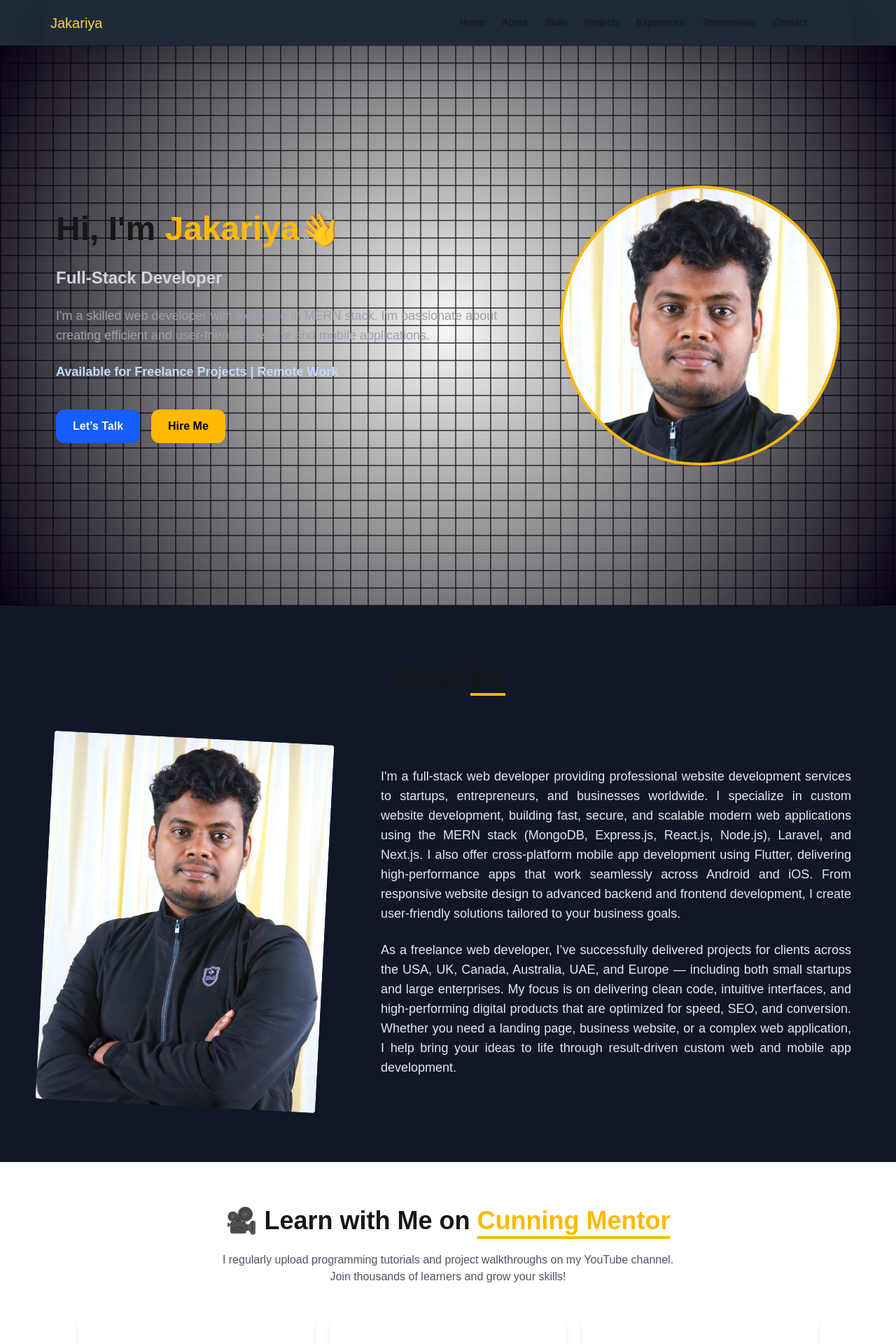
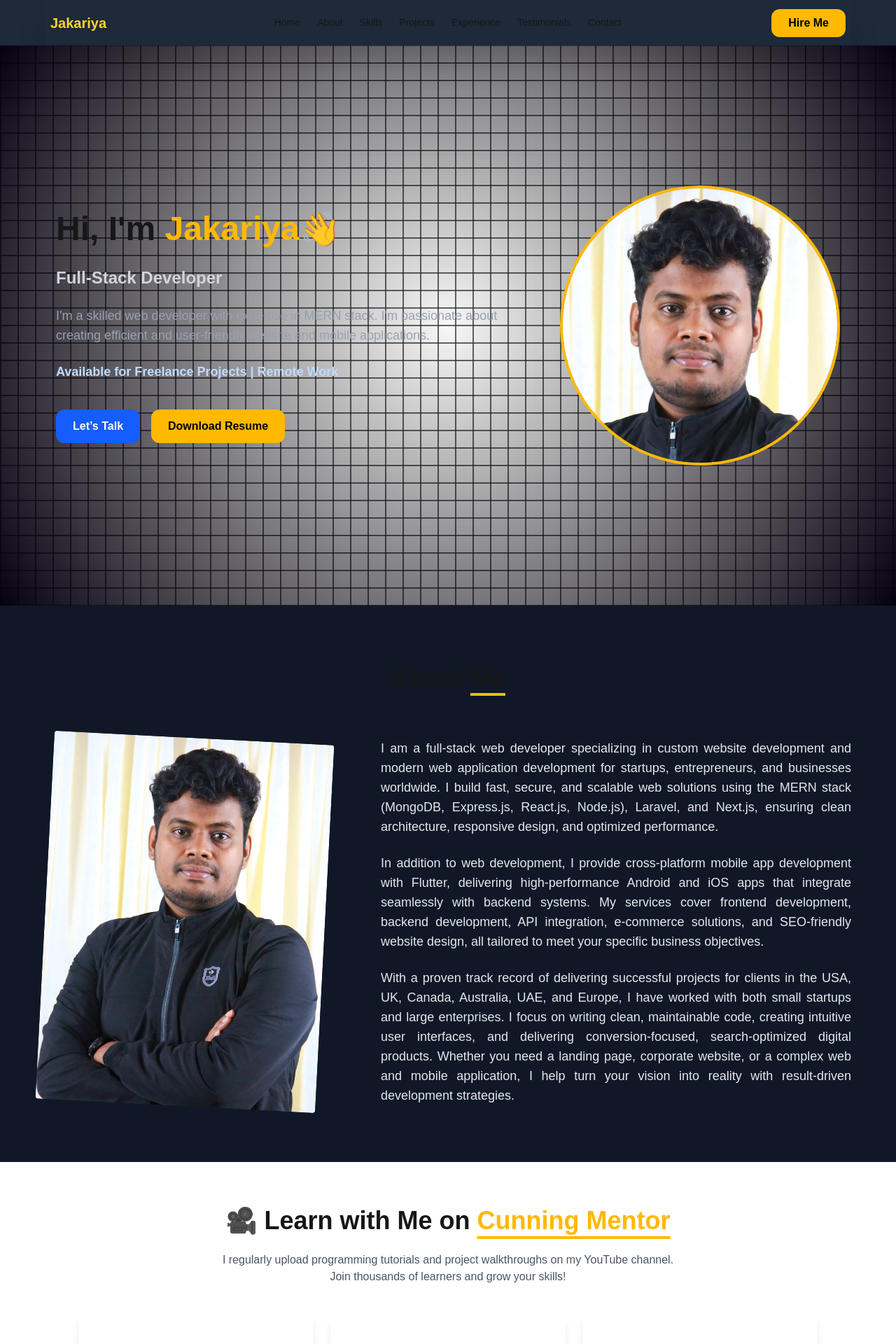
Before and after one commit to jakariya0dev/next-folio, a Next.js app: page / in a window 1280 px wide. Shown: the top 1920 px of the page at 70% size. Built offline with nearby package versions, Linux system fonts and the light colour scheme; grey boxes are pictures that could not be loaded.

Commit message:
resume btn added, about txt changed

```diff
--- a/app/sections/About.jsx
+++ b/app/sections/About.jsx
@@ -1,3 +1,4 @@
+import info from "@/data/info";
 import Image from "next/image";
 import UnderlinedText from "../components/UnderlindText";
 
@@ -18,28 +19,9 @@ export default function About() {
           className="rounded md:rotate-3 hover:rotate-0 transition-all"
         />
         <div className="space-y-6 text-gray-200">
-          <p className="text-justify text-lg">
-            I'm a full-stack web developer providing professional website
-            development services to startups, entrepreneurs, and businesses
-            worldwide. I specialize in custom website development, building
-            fast, secure, and scalable modern web applications using the MERN
-            stack (MongoDB, Express.js, React.js, Node.js), Laravel, and
-            Next.js. I also offer cross-platform mobile app development using
-            Flutter, delivering high-performance apps that work seamlessly
-            across Android and iOS. From responsive website design to advanced
-            backend and frontend development, I create user-friendly solutions
-            tailored to your business goals.
-          </p>
-          <p className="text-justify text-lg">
-            As a freelance web developer, I’ve successfully delivered projects
-            for clients across the USA, UK, Canada, Australia, UAE, and Europe —
-            including both small startups and large enterprises. My focus is on
-            delivering clean code, intuitive interfaces, and high-performing
-            digital products that are optimized for speed, SEO, and conversion.
-            Whether you need a landing page, business website, or a complex web
-            application, I help bring your ideas to life through result-driven
-            custom web and mobile app development.
-          </p>
+          <p className="text-justify text-lg">{info.longDescription1}</p>
+          <p className="text-justify text-lg">{info.longDescription2}</p>
+          <p className="text-justify text-lg">{info.longDescription3}</p>
         </div>
       </div>
     </section>
--- a/app/sections/Hero.jsx
+++ b/app/sections/Hero.jsx
@@ -37,12 +37,13 @@ export default function Hero() {
             >
               Let’s Talk
             </Link>
+
             <Link
               target="_blank"
-              href={info.links.fiverrGig || "#"}
+              href={info.links.resume || "#"}
               className="inline-block px-6 py-3 mt-4 text-black bg-amber-400 hover:bg-amber-500 rounded-xl font-semibold transition"
             >
-              Hire Me
+              Download Resume
             </Link>
           </div>
         </div>
--- a/app/sections/Navbar.jsx
+++ b/app/sections/Navbar.jsx
@@ -44,13 +44,23 @@ export default function Navbar() {
               {links}
             </ul>
           </div>
-          <Link href="/" className="text-amber-300 text-xl ">
+          <Link href="/" className="text-amber-300 text-xl font-semibold">
             {info.name}
           </Link>
         </div>
         <div className="navbar-center hidden lg:flex">
           <ul className="menu menu-horizontal px-1">{links}</ul>
         </div>
+
+        <div className="navbar-end">
+          <Link
+            target="_blank"
+            href={info.links.fiverrGig || "#"}
+            className="inline-block px-6 py-2 text-black bg-amber-400 hover:bg-amber-500 rounded-xl font-semibold transition"
+          >
+            Hire Me
+          </Link>
+        </div>
       </div>
     </nav>
   );
--- a/data/info.json
+++ b/data/info.json
@@ -2,13 +2,15 @@
   "name": "Jakariya",
   "title": "Full-Stack Developer",
   "description": "I'm a skilled web developer with expertise in MERN stack. I'm passionate about creating efficient and user-friendly website and mobile applications.",
+  "longDescription1": "I am a full-stack web developer specializing in custom website development and modern web application development for startups, entrepreneurs, and businesses worldwide. I build fast, secure, and scalable web solutions using the MERN stack (MongoDB, Express.js, React.js, Node.js), Laravel, and Next.js, ensuring clean architecture, responsive design, and optimized performance.",
+  "longDescription2": "In addition to web development, I provide cross-platform mobile app development with Flutter, delivering high-performance Android and iOS apps that integrate seamlessly with backend systems. My services cover frontend development, backend development, API integration, e-commerce solutions, and SEO-friendly website design, all tailored to meet your specific business objectives.",
+  "longDescription3": "With a proven track record of delivering successful projects for clients in the USA, UK, Canada, Australia, UAE, and Europe, I have worked with both small startups and large enterprises. I focus on writing clean, maintainable code, creating intuitive user interfaces, and delivering conversion-focused, search-optimized digital products. Whether you need a landing page, corporate website, or a complex web and mobile application, I help turn your vision into reality with result-driven development strategies.",
   "image": "https://i.ibb.co/8gsXBcm6/hobby-hub-web.webp",
   "tech": ["React", "Node.js", "MongoDB"],
   "address": "Dhaka, Bangladesh",
   "whatsapp": "+8801762940480",
   "email": "jhalhadi@gmail.com",
   "links": {
-    "resume": "https://drive.google.com/file/d/124wv42-BounlOLvCSzpl_6Xyyes1cH9H/view?usp=sharing",
     "telegram": "https://t.me/jakariya0dev",
     "github": "https://github.com/jakariya0dev",
     "linkedin": "https://www.linkedin.com/in/jakariya0dev/",
@@ -16,6 +18,7 @@
     "instagram": "https://www.instagram.com/jakariya0dev/",
     "facebook": "https://www.facebook.com/jakariya0dev/",
     "youtube": "https://www.youtube.com/@cunningmentor",
-    "fiverrGig": "https://www.fiverr.com/s/gD1dBAL"
+    "fiverrGig": "https://www.fiverr.com/s/gD1dBAL",
+    "resume": "https://drive.google.com/file/d/1JMBQwG3paJ5VjSXhmQkEhbyswLNl3zL_/"
   }
 }
```
